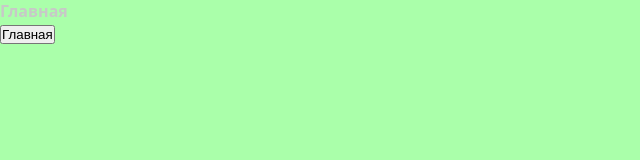
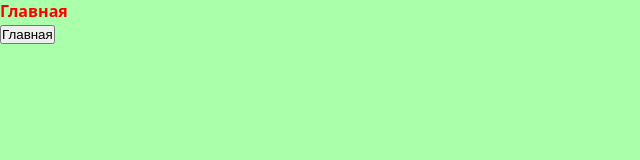
Before and after one commit to Akbeak/-, a plain HTML site: page index.html in a window 1280 px wide. Shown: the full height of the page, 0-640 px from the left. Drawn offline with Linux system fonts and the light colour scheme.

Commit message:
Update style.css

```diff
--- a/style.css
+++ b/style.css
@@ -16,5 +16,5 @@ asaid{
 	border: 1px;
 }
 a:hover{
-	color:#c8c8c8;
+	color:red;
 }
```
